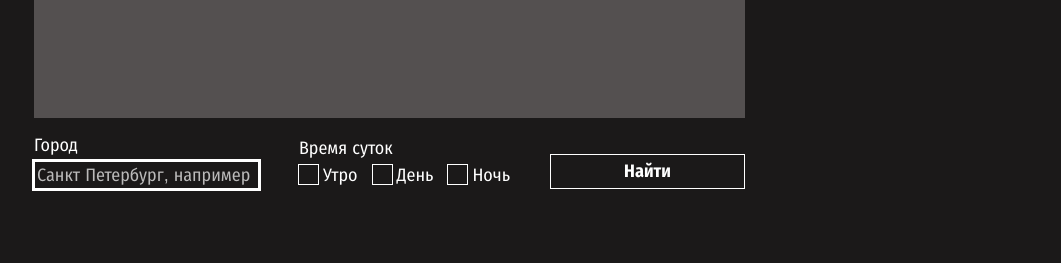
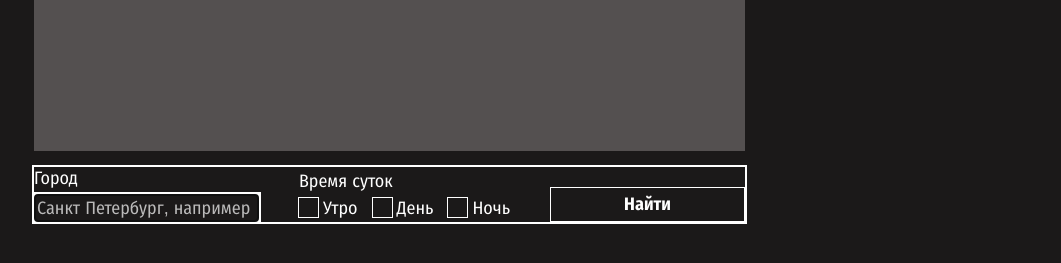
Before and after one commit to lev1996frontend/posmotri_v_okno, a website: page index.html in a window 1280 px wide. Both pictures are taken after a click on the label "Город". Shown: the part 479-742 px from the top of the page, without its empty margins (36-1097 px from the left). Drawn offline with Linux system fonts and the light colour scheme; no server answers.

Commit message:
исправил замечания в файле style, подогнал под макет

```diff
--- a/styles/style.css
+++ b/styles/style.css
@@ -43,9 +43,10 @@ ol {
 
 .page {
   display: flex;
+  justify-content: center;
   align-items: center;
   inline-size: 1200px;
-  block-size: 800px;
+  block-size: 100%;
   margin: auto;
   color: #fff;
   font-family: 'Fira Sans Condensed', sans-serif;
@@ -58,7 +59,8 @@ ol {
   inline-size: 100%;
   gap: 30px;
   margin-inline-start: 30px;
-  margin-inline-end: 30px;
+  margin-inline-end: 9px;
+  margin-block-start: 66px;
 }
 
 .result {
@@ -107,15 +109,17 @@ ol {
   width: fit-content;
 }
 
+.search-form__label:focus {
+  outline: none;
+}
+
 .search-form__label:hover .search-form__label-text {
   text-decoration: underline 1px #fff;
   text-underline-offset: 5px;
 } /*При наведении курсора на элемент "search-formlabel", текст будет подчеркнут тонкой белой линией толщиной 1 пиксель с отступом 5 пикселей от текста.*/
 
-.search-form__label:has {
-  text-decoration: underline 1px currentColor;
-  outline-offset: 1px;
-  outline: 1px solid currentColor;
+.search-form__label:has(:focus-visible) {
+  outline: 2px solid currentColor;
 } /* Если элемент "search-formlabel" содержит дочерний элемент, который в фокусе и видим (селектор :focus-visible), тогда добавляется белая рамка толщиной 1 пиксель с отступом 1 пиксель от элемента*/
 
 .search-form__textfield {
@@ -150,7 +154,7 @@ ol {
   border: 1px solid currentColor;
 } /*когда в фокусе, то убирается стандартная рамка браузера*/
 
-.search-form__textfield:focus-visible {
+.search-form:has(.search-form__textfield:focus-visible) {
   outline: 2px solid currentColor;
 } /*если элемент в фокусе видим, то снова убирается стандартная рамка*/
 
```
